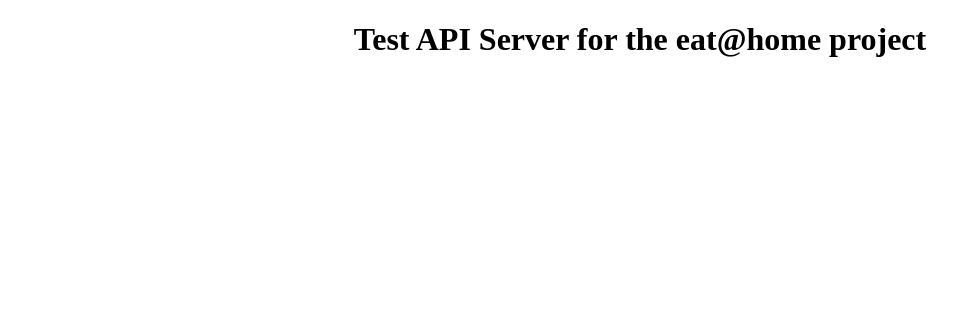
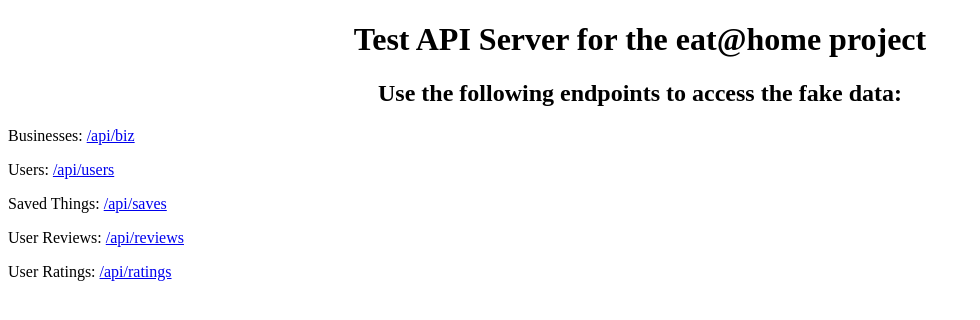
Before and after one commit to ejw773/eat-at-home-server, a website: page public/index.html in a window 1280 px wide. Shown: the whole page, without its empty margins (0-980 px from the left). Drawn offline with Linux system fonts and the light colour scheme.

Commit message:
adds links to homepage

```diff
--- a/public/index.html
+++ b/public/index.html
@@ -4,6 +4,11 @@
     </head>
     <body>
         <h1 style="text-align: center">Test API Server for the eat@home project</h1>
-        <p></p>
+        <h2 style="text-align: center">Use the following endpoints to access the fake data:</h2>
+        <p>Businesses: <a href="./api/biz">/api/biz</a></p>
+        <p>Users: <a href="./api/users">/api/users</a></p>
+        <p>Saved Things: <a href="./api/saves">/api/saves</a></p>
+        <p>User Reviews: <a href="./api/reviews">/api/reviews</a></p>
+        <p>User Ratings: <a href="./api/ratings">/api/ratings</a></p>
     </body>
 </html>
```
Also changed, not shown: server.js (+0 -7 lines).
